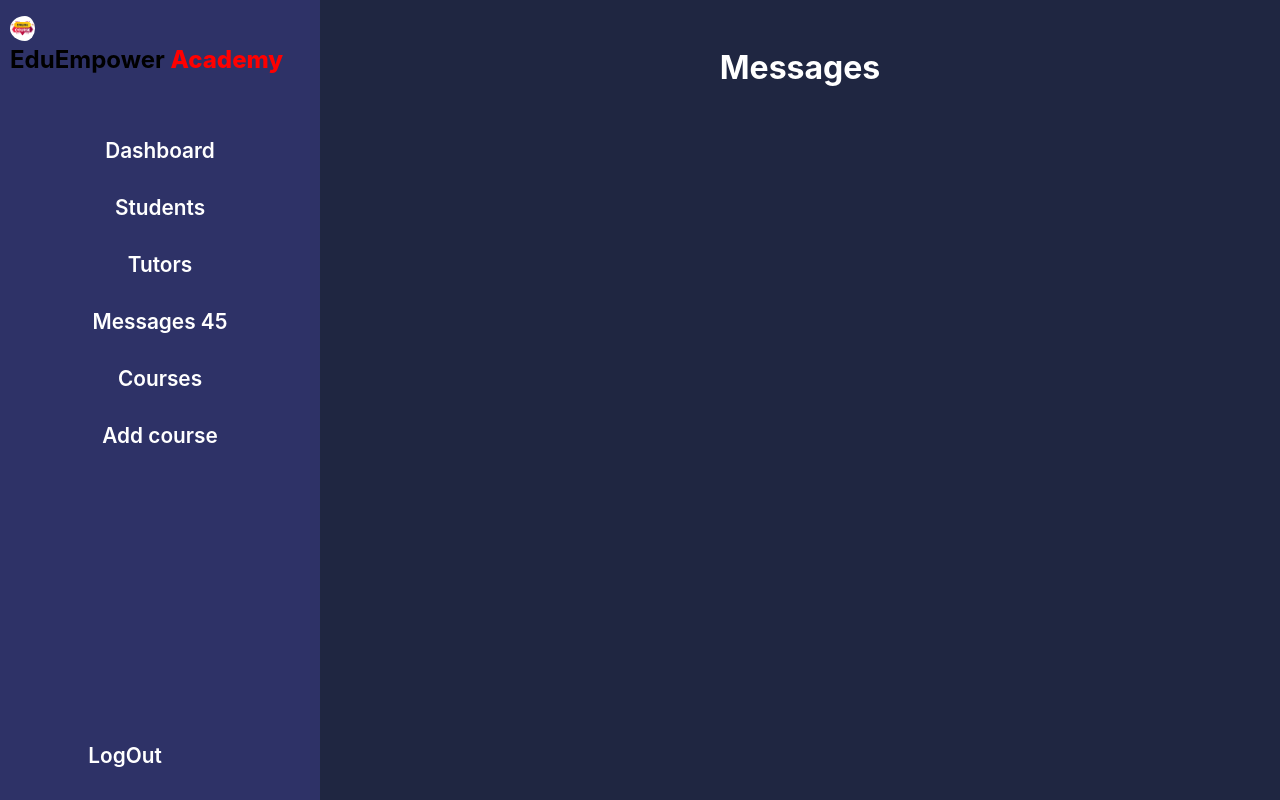
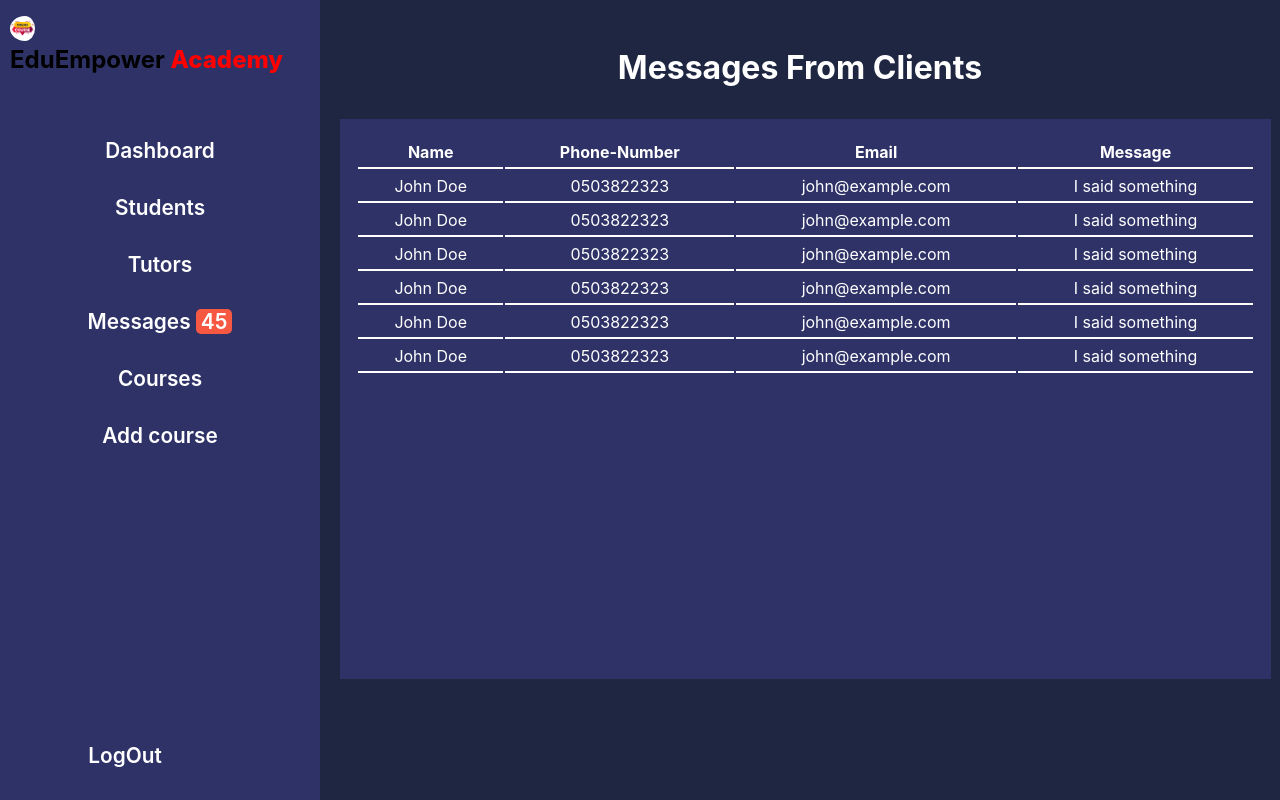
Before and after one commit to Code-Mole/Online_Course_System_Dashboard, a React (Create React App) app in the folder client/: page /Messages in a window 1280 px wide. Built offline with nearby package versions, Linux system fonts and the light colour scheme.

Commit message:
tables for  dashboard

```diff
--- a/client/src/Components/AddCourses.js
+++ b/client/src/Components/AddCourses.js
@@ -36,7 +36,8 @@ function AddCourses() {
             />
             <input
               id="input__field"
-              type="d"
+              type="file"
+              accept=".jpg, jpeg, png"
               placeholder="Upload Course Image"
               autoComplete="off"
               required
--- a/client/src/Components/Courses.js
+++ b/client/src/Components/Courses.js
@@ -10,6 +10,56 @@ function Courses() {
     </div>
     <div className="dashboard__container">
       <h1 className="header">Courses</h1>
+      <div className="message__table__container">
+          <table className="message__table">
+            <thead>
+              <tr>
+                <th>Cousre Title</th>
+                <th>course Description</th>
+                <th>course Price</th>
+                <th>course Rating</th>
+              </tr>
+            </thead>
+            <tbody>
+              <tr>
+                <td>John Doe</td>
+                <td>0503822323</td>
+                <td>john@example.com</td>
+                <td>I said something</td>
+              </tr>
+              <tr>
+                <td>John Doe</td>
+                <td>0503822323</td>
+                <td>john@example.com</td>
+                <td>I said something</td>
+              </tr>
+              <tr>
+                <td>John Doe</td>
+                <td>0503822323</td>
+                <td>john@example.com</td>
+                <td>I said something</td>
+              </tr>
+              <tr>
+                <td>John Doe</td>
+                <td>0503822323</td>
+                <td>john@example.com</td>
+                <td>I said something</td>
+              </tr>
+              <tr>
+                <td>John Doe</td>
+                <td>0503822323</td>
+                <td>john@example.com</td>
+                <td>I said something</td>
+              </tr>
+              <tr>
+                <td>John Doe</td>
+                <td>0503822323</td>
+                <td>john@example.com</td>
+                <td>I said something</td>
+              </tr>
+            </tbody>
+          </table>
+        </div>
     </div>
     </>
   );
--- a/client/src/Components/GeneralStyles.css
+++ b/client/src/Components/GeneralStyles.css
@@ -8,6 +8,7 @@
   text-align: center;
   margin: 5% 0 2%;
 }
+/* Add courses component styles */
 .addCourse__form__container {
   width: 97%;
   height: 70vh;
@@ -53,3 +54,22 @@
   background-color: var(--color-background);
   border: var(--color-danger) 2px solid;
 }
+
+/* Messages component styles */
+.message__table__container {
+  width: 97%;
+  height: 70vh;
+  margin: 2rem 20px;
+  padding: 1rem;
+  background-color: var(--color-background1);
+}
+.message__table {
+  width: 100%;
+}
+.message__table th,
+td {
+  border-bottom: 2px var(--color-white) solid;
+  text-align: center;
+  padding: 5px;
+  color: var(--color-white);
+}
--- a/client/src/Components/Messages.js
+++ b/client/src/Components/Messages.js
@@ -9,7 +9,57 @@ function Messages() {
         <SideBar />
       </div>
       <div className="dashboard__container">
-        <h1 className="header">Messages</h1>
+        <h1 className="header">Messages From Clients</h1>
+        <div className="message__table__container">
+          <table className="message__table">
+            <thead>
+              <tr>
+                <th>Name</th>
+                <th>Phone-Number</th>
+                <th>Email</th>
+                <th>Message</th>
+              </tr>
+            </thead>
+            <tbody>
+              <tr>
+                <td>John Doe</td>
+                <td>0503822323</td>
+                <td>john@example.com</td>
+                <td>I said something</td>
+              </tr>
+              <tr>
+                <td>John Doe</td>
+                <td>0503822323</td>
+                <td>john@example.com</td>
+                <td>I said something</td>
+              </tr>
+              <tr>
+                <td>John Doe</td>
+                <td>0503822323</td>
+                <td>john@example.com</td>
+                <td>I said something</td>
+              </tr>
+              <tr>
+                <td>John Doe</td>
+                <td>0503822323</td>
+                <td>john@example.com</td>
+                <td>I said something</td>
+              </tr>
+              <tr>
+                <td>John Doe</td>
+                <td>0503822323</td>
+                <td>john@example.com</td>
+                <td>I said something</td>
+              </tr>
+              <tr>
+                <td>John Doe</td>
+                <td>0503822323</td>
+                <td>john@example.com</td>
+                <td>I said something</td>
+              </tr>
+            </tbody>
+          </table>
+        </div>
       </div>
     </>
   );
--- a/client/src/Components/SideBar.css
+++ b/client/src/Components/SideBar.css
@@ -59,6 +59,11 @@ h1 span {
 .NavLink {
   transition: var(--transition);
 }
+.NavLink span {
+  background-color: var(--color-danger);
+  padding: 0 5px;
+  border-radius: 5px;
+}
 
 .NavLink:hover {
   color: darkorange;
@@ -105,7 +110,7 @@ h1 span {
   border-radius: 50%;
   padding-right: 5px;
 }
-/*
+
 @media screen and (max-width: 1024px) {
   .navbar {
     width: 100%;
@@ -116,6 +121,11 @@ h1 span {
   }
   .logo {
     width: 30%;
+  }
+  .logo {
+    width: 25%;
+    position: relative;
+    left:  50px;
   }
 }
 @media screen and (max-width: 750px) {
@@ -151,12 +161,12 @@ h1 span {
   }
   .menuBtn {
     display: block;
-    /* background-color: var(--color-primary); */
+    background-color: var(--color-primary);
+  }
 
-/* .open {
+  .open {
     display: flex;
-    /* background-color: var(--color-primary); */
+    background-color: var(--color-primary);
+  }
 
-/* .logo {
-    width: 10%;
-  } */
+}
--- a/client/src/Components/Students.js
+++ b/client/src/Components/Students.js
@@ -10,6 +10,55 @@ function Students() {
     </div>
     <div className="dashboard__container">
       <h1 className="header">Students</h1>
+      <div className="message__table__container">
+          <table className="message__table">
+            <thead>
+              <tr>
+                <th>first Name</th>
+                <th>last Name</th>
+                <th>Email</th>
+
+              </tr>
+            </thead>
+            <tbody>
+              <tr>
+                <td>John Doe</td>
+                <td>0503822323</td>
+                <td>john@example.com</td>
+                </tr>
+              <tr>
+                <td>John Doe</td>
+                <td>0503822323</td>
+                <td>john@example.com</td>
+
+              </tr>
+              <tr>
+                <td>John Doe</td>
+                <td>0503822323</td>
+                <td>john@example.com</td>
+
+              </tr>
+              <tr>
+                <td>John Doe</td>
+                <td>0503822323</td>
+                <td>john@example.com</td>
+
+              </tr>
+              <tr>
+                <td>John Doe</td>
+                <td>0503822323</td>
+                <td>john@example.com</td>
+
+              </tr>
+              <tr>
+                <td>John Doe</td>
+                <td>0503822323</td>
+                <td>john@example.com</td>
+
+              </tr>
+            </tbody>
+          </table>
+        </div>
     </div>
     </>
   );
--- a/client/src/Components/Tutors.js
+++ b/client/src/Components/Tutors.js
@@ -10,6 +10,56 @@ function Tutors() {
       </div>
       <div className="dashboard__container">
         <h1 className="header">Tutors</h1>
+        <div className="message__table__container">
+          <table className="message__table">
+            <thead>
+              <tr>
+                <th>Name</th>
+                <th>Phone-Number</th>
+                <th>Email</th>
+                <th>Message</th>
+              </tr>
+            </thead>
+            <tbody>
+              <tr>
+                <td>John Doe</td>
+                <td>0503822323</td>
+                <td>john@example.com</td>
+                <td>I said something</td>
+              </tr>
+              <tr>
+                <td>John Doe</td>
+                <td>0503822323</td>
+                <td>john@example.com</td>
+                <td>I said something</td>
+              </tr>
+              <tr>
+                <td>John Doe</td>
+                <td>0503822323</td>
+                <td>john@example.com</td>
+                <td>I said something</td>
+              </tr>
+              <tr>
+                <td>John Doe</td>
+                <td>0503822323</td>
+                <td>john@example.com</td>
+                <td>I said something</td>
+              </tr>
+              <tr>
+                <td>John Doe</td>
+                <td>0503822323</td>
+                <td>john@example.com</td>
+                <td>I said something</td>
+              </tr>
+              <tr>
+                <td>John Doe</td>
+                <td>0503822323</td>
+                <td>john@example.com</td>
+                <td>I said something</td>
+              </tr>
+            </tbody>
+          </table>
+        </div>
       </div>
     </>
   );
```
